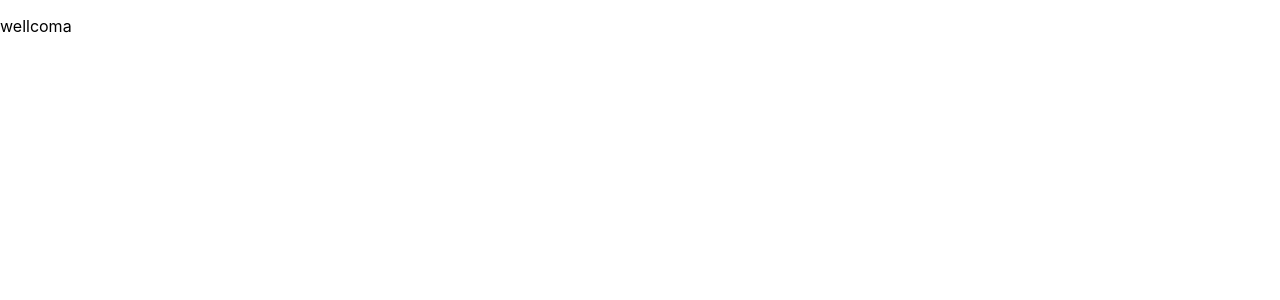
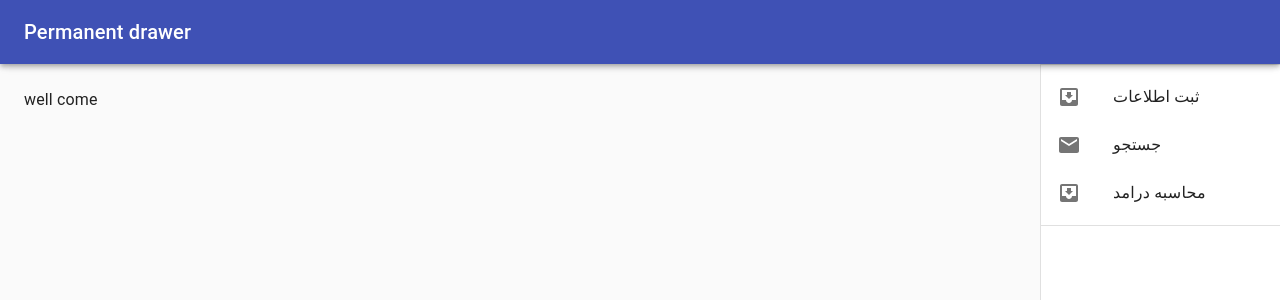
Before and after one commit to akramsadat78/sportShoes, a React (Create React App) app in the folder client/: page /first in a window 1280 px wide. Shown: the top 300 px of the page. Built offline with nearby package versions, Linux system fonts and the light colour scheme.

Commit message:
component drawer

```diff
--- a/client/src/component/FirstPage.js
+++ b/client/src/component/FirstPage.js
@@ -1,13 +1,89 @@
-import React, { Component } from 'react';
-import '../css/FirstPage.css';
+import React from 'react';
+import { makeStyles } from '@material-ui/core/styles';
+import Drawer from '@material-ui/core/Drawer';
+import CssBaseline from '@material-ui/core/CssBaseline';
+import AppBar from '@material-ui/core/AppBar';
+import Toolbar from '@material-ui/core/Toolbar';
+import List from '@material-ui/core/List';
+import Typography from '@material-ui/core/Typography';
+import Divider from '@material-ui/core/Divider';
+import ListItem from '@material-ui/core/ListItem';
+import ListItemIcon from '@material-ui/core/ListItemIcon';
+import ListItemText from '@material-ui/core/ListItemText';
+import InboxIcon from '@material-ui/icons/MoveToInbox';
+import MailIcon from '@material-ui/icons/Mail';
 
-export default class FirstPage extends Component {
+const drawerWidth = 240;
 
-  render() {
-    return (
-        <body>
-      <p>wellcoma</p>
-      </body>
-    );
-  }
+const useStyles = makeStyles((theme) => ({
+  root: {
+    display: 'flex',
+  },
+  appBar: {
+    zIndex: theme.zIndex.drawer + 1,
+  },
+  drawer: {
+    width: drawerWidth,
+    flexShrink: 0,
+  },
+  drawerPaper: {
+    width: drawerWidth,
+  },
+  // necessary for content to be below app bar
+  toolbar: theme.mixins.toolbar,
+  content: {
+    flexGrow: 1,
+    backgroundColor: theme.palette.background.default,
+    padding: theme.spacing(3),
+  },
+}));
+
+function PermanentDrawerRight() {
+  const classes = useStyles();
+
+  return (
+    <div className={classes.root}>
+      <CssBaseline />
+      <AppBar position="fixed" className={classes.appBar}>
+        <Toolbar>
+          <Typography variant="h6" noWrap>
+            Permanent drawer
+          </Typography>
+        </Toolbar>
+      </AppBar>
+      <main className={classes.content}>
+        <div className={classes.toolbar} />
+        <Typography paragraph>
+          well come
+        </Typography>
+
+      </main>
+      <Drawer
+        className={classes.drawer}
+        variant="permanent"
+        classes={{
+          paper: classes.drawerPaper,
+        }}
+        anchor="right"
+      >
+        <div className={classes.toolbar} />
+        <Divider />
+        <List>
+          {['ثبت اطلاعات', 'جستجو', 'محاسبه درامد'].map((text, index) => (
+            <ListItem button key={text}>
+              <ListItemIcon>{index % 2 === 0 ? <InboxIcon /> : <MailIcon />}</ListItemIcon>
+              <ListItemText primary={text} />
+            </ListItem>
+          ))}
+        </List>
+        <Divider />
+      </Drawer>
+    </div>
+  );
 }
+
+function FirstPage () {
+  return <PermanentDrawerRight />;
+ }
+
+ export default FirstPage;
```
